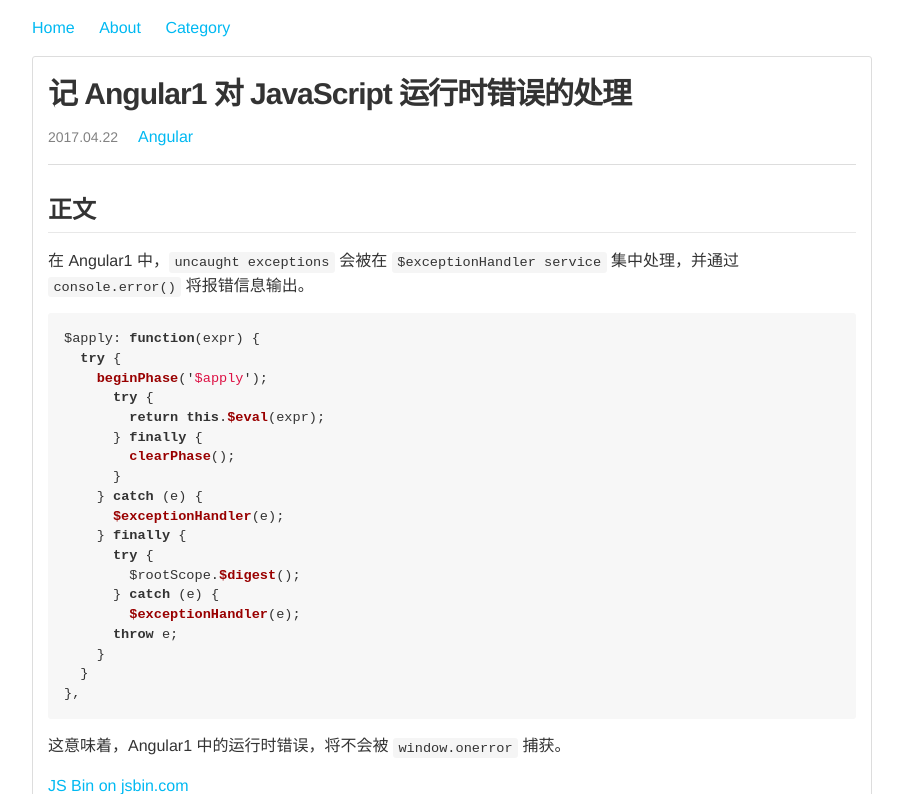
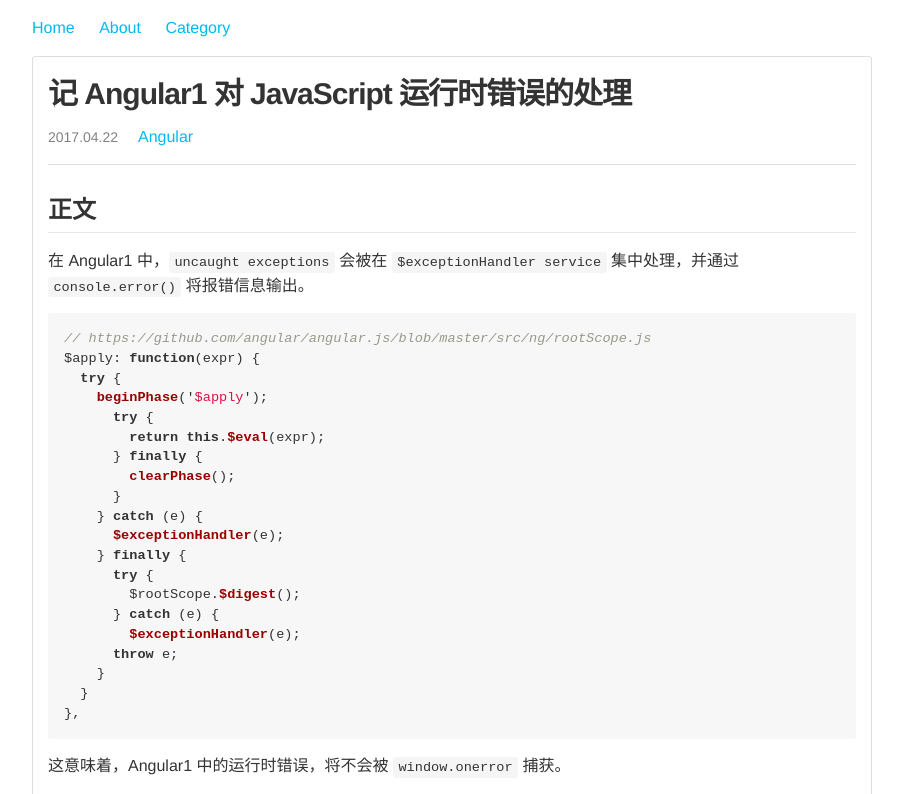
Before and after one commit to yanglh13/zzuieliyaoli.github.io, a Jekyll site: the page built from _posts/2017-4-22-angular-exception-handler.md, in a window 1280 px wide and 900 px high, cut to the strip 0-794 px from the top of the window. Shown: the whole strip, without its empty margins (188-1091 px from the left). Built offline with Jekyll 4.4.1, drawn with Linux system fonts in a browser that asks for light colours; comment, search, counter and statistics services are not loaded; some of the changed lines change nothing that is shown.

Commit message:
update reference

````diff
--- a/_posts/2017-4-22-angular-exception-handler.md
+++ b/_posts/2017-4-22-angular-exception-handler.md
@@ -10,6 +10,7 @@
 在 Angular1 中，`uncaught exceptions` 会被在 `$exceptionHandler service` 集中处理，并通过 `console.error()` 将报错信息输出。
 
 ```js
+// https://github.com/angular/angular.js/blob/master/src/ng/rootScope.js
 $apply: function(expr) {
   try {
     beginPhase('$apply');
````
